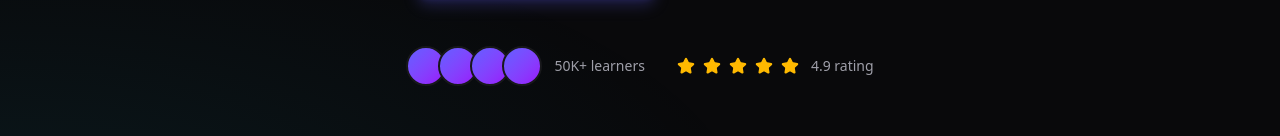
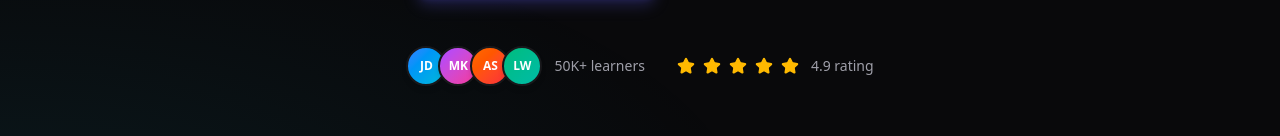
Before and after one commit to ken2274132-hash/Fluently, a Next.js app: page / in a window 1280 px wide. Shown: the part 570-706 px from the top of the page. Built offline with nearby package versions, Linux system fonts and the light colour scheme; no server answers.

Commit message:
Add initials to avatar circles on landing page
- Hero section avatars now show JD, MK, AS, LW with different colors
- Testimonial avatars show SC, MS, YT from names

Co-Authored-By: Claude Opus 4.5 <noreply@anthropic.com>

```diff
--- a/src/app/page.tsx
+++ b/src/app/page.tsx
@@ -124,11 +124,18 @@ export default function HomePage() {
             >
               <div className="flex items-center gap-3">
                 <div className="flex -space-x-2">
-                  {[1, 2, 3, 4].map((i) => (
+                  {[
+                    { initials: 'JD', gradient: 'from-blue-500 to-cyan-500' },
+                    { initials: 'MK', gradient: 'from-purple-500 to-pink-500' },
+                    { initials: 'AS', gradient: 'from-orange-500 to-red-500' },
+                    { initials: 'LW', gradient: 'from-emerald-500 to-teal-500' },
+                  ].map((user, i) => (
                     <div
                       key={i}
-                      className="w-10 h-10 rounded-full bg-gradient-to-br from-indigo-500 to-purple-600 border-2 border-white dark:border-zinc-900"
-                    />
+                      className={`w-10 h-10 rounded-full bg-gradient-to-br ${user.gradient} border-2 border-white dark:border-zinc-900 flex items-center justify-center text-white text-xs font-bold shadow-md`}
+                    >
+                      {user.initials}
+                    </div>
                   ))}
                 </div>
                 <span className="text-zinc-600 dark:text-zinc-400">50K+ learners</span>
@@ -505,7 +512,9 @@ export default function HomePage() {
                   </div>
                   <p className="text-zinc-700 dark:text-zinc-300 mb-6 text-lg">&ldquo;{testimonial.content}&rdquo;</p>
                   <div className="flex items-center gap-4">
-                    <div className="w-12 h-12 rounded-full bg-gradient-to-br from-indigo-500 to-purple-600" />
+                    <div className="w-12 h-12 rounded-full bg-gradient-to-br from-indigo-500 to-purple-600 flex items-center justify-center text-white font-bold shadow-md">
+                      {testimonial.name.split(' ').map(n => n[0]).join('')}
+                    </div>
                     <div>
                       <div className="font-semibold text-zinc-900 dark:text-white">{testimonial.name}</div>
                       <div className="text-sm text-zinc-600 dark:text-zinc-500">{testimonial.role}</div>
```
